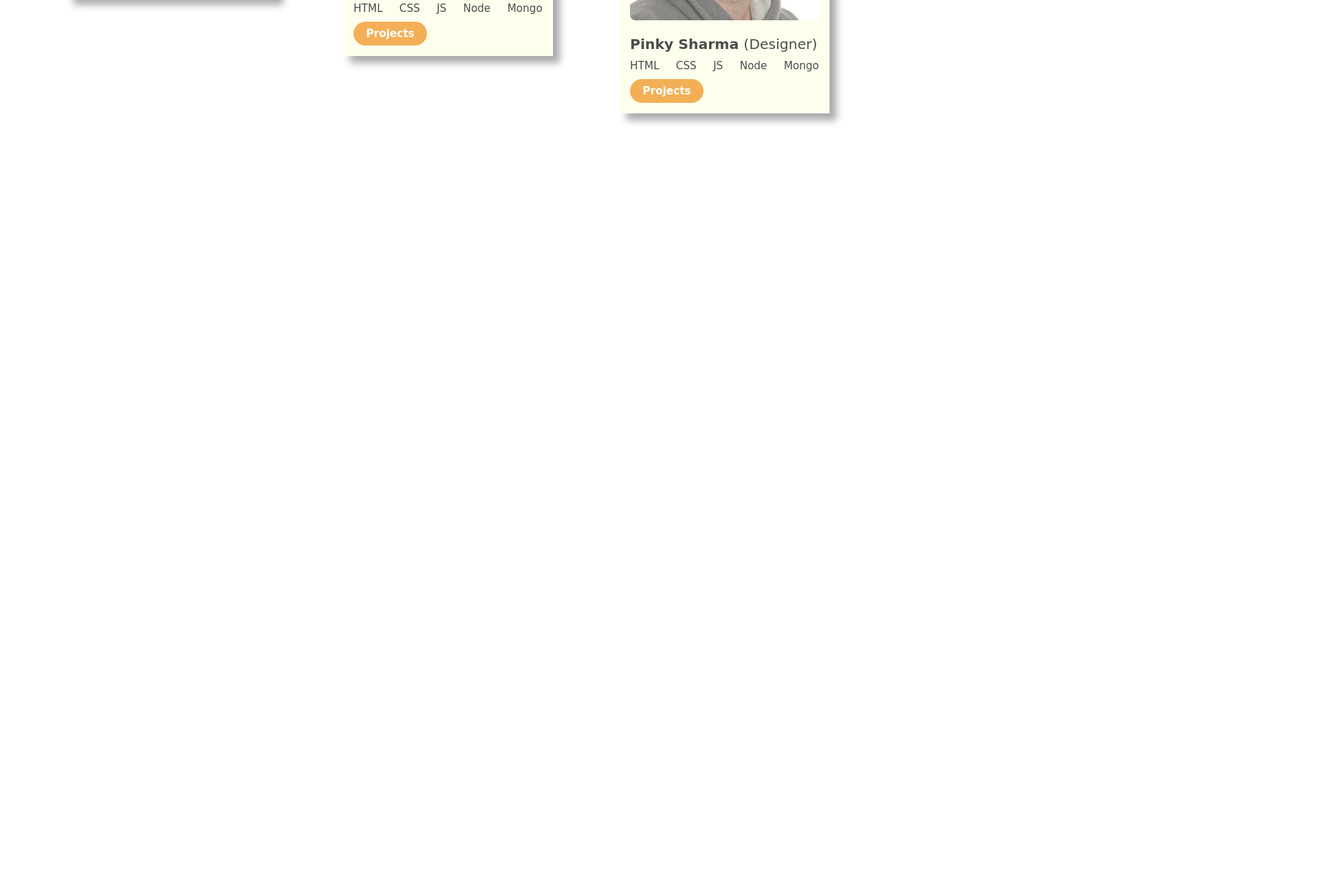
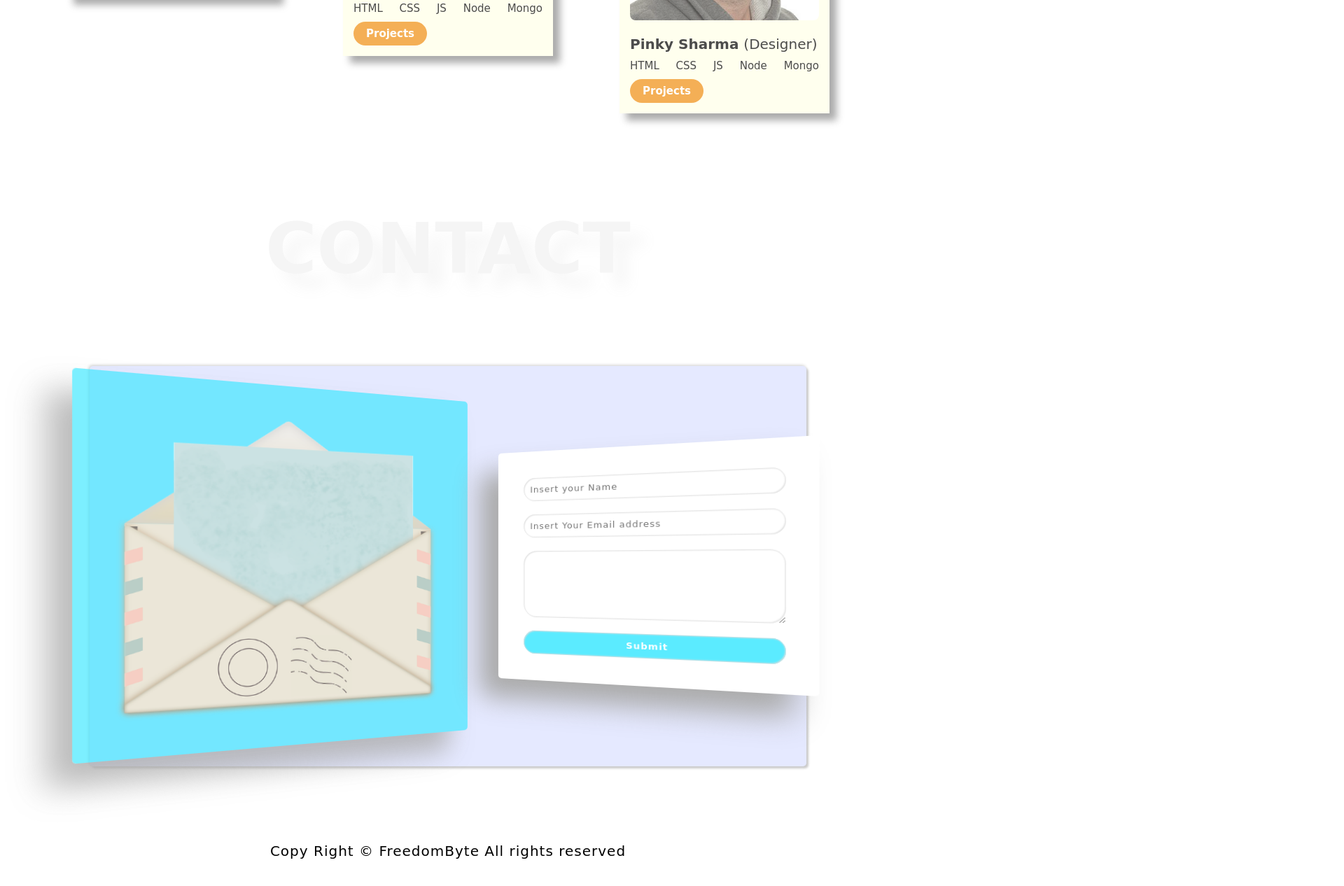
Before and after one commit to cpazad/Too-Creative, a plain HTML site: page index.html in a window 1280 px wide. Shown: the part 2218-3484 px from the top of the page at 70% size, 1920 px wide, since content can reach past the window. Before the commit the page ends 2460 px from the top, so only its background shows below. Drawn offline with Linux system fonts and the light colour scheme; a web font is replaced by a local one.

Commit message:
footer section done

```diff
--- a/index.html
+++ b/index.html
@@ -158,7 +158,22 @@
             </div>
 
         </section>
-        <!-- Section 2 Ends  -->
+        <!-- Section 3 Ends  -->
+
+        <section class="section-4">
+            <h1 class="section-heading">Contact</h1>
+            <div class="form-container">
+                <img src="images/form-img.png" alt="picture of an Envelop" class="form-img">
+                <form class="contact-form" action="">
+                    <input type="text" placeholder="Insert your Name">
+                    <input type="email" placeholder="Insert Your Email address">
+                    <textarea name="" id=""></textarea>
+                    <input type="submit">
+                </form>
+            </div>
+            <p class="copy-right"> Copy Right &copy; FreedomByte All rights reserved </p>
+
+        </section>
 
     </div>
 
--- a/style.css
+++ b/style.css
@@ -17,10 +17,14 @@ font-family: 'Monoton', cursive;
 html {
   font-size: 62.5%;
 }
-body {
+.container {
   overflow-x: hidden;
+  width: 100%;
 }
 /* Common CSS Ends */
+
+
+
 
 /*  Section 1 CSS */
 .section-1 {
@@ -107,6 +111,9 @@ body {
 }
 /* End of Section 1 */
 
+
+
+
 /*  Section 2 CSS start */
 .section-2 {
   width: 100%;
@@ -186,6 +193,8 @@ body {
 }
 
 /*  Section 2 CSS Ends */
+
+
 
 /* /////////////////////////////////////////////////// */
 
@@ -309,3 +318,88 @@ body {
 }
 
 /*  Section 3 (Team) CSS Ends */
+
+/* Footer section with contact starts */
+.section-4 {
+    width: 100%;
+    height: 130vh;
+    display: flex;
+    flex-direction: column;
+    justify-content: space-around;
+    align-items: center;
+}
+
+.form-container{
+    width: 80%;
+    height: 55%;
+    background-color: #e5e9ff;
+    display: flex;
+    justify-content: space-around;
+    align-items: center;
+    box-shadow: .3rem .3rem .3rem #ccc,  -0.1rem -0.1rem 0.4rem #ccc;;
+    border-radius: 5px;
+    perspective: 100rem;
+}
+.form-img{
+    width: 55rem;
+    height: auto;
+    background-color: rgba(50, 231, 255, 0.8);
+    padding: 5rem;
+    opacity: 0.8;
+    box-shadow: -3rem 3rem 4rem #aaa;
+    border-radius: 0.5rem;
+    opacity: .8;
+    transform: rotateY(20deg);
+    transition: all 0.5s;
+}
+.form-img:hover {
+  transform: translateY(-2rem) rotateY(20deg);
+  box-shadow: -5rem 5rem 7rem #aaa;
+}
+.contact-form {
+  width: 44rem;
+  background-color: #fff;
+  padding: 3rem;
+  display: flex;
+  flex-direction: column;
+  box-shadow: -3rem 3rem 4rem #aaa;
+  border-radius: .5rem;
+  transform: rotateY(-20deg);
+  transition: all 0.5s;
+}
+.contact-form:hover {
+  transform: translateY(-2rem) rotateY(-20deg);
+  box-shadow: 2rem 2rem 3rem #aaa;
+}
+.contact-form input, .contact-form textarea {
+  margin: 1rem;
+  padding: 1rem;
+  font-size: 1.3rem;
+  letter-spacing: .1rem;
+  border: none;
+  border-radius: 2rem ;
+  box-shadow: inset .1rem .1rem .2rem #ddd, inset -0.1rem -0.1rem .2rem #ddd;
+
+}
+.contact-form textarea {
+  max-width: 100%;
+  min-width: 70%;
+  max-height: 15rem;
+  min-height: 10rem;
+}
+.contact-form input[type="submit"]{
+  background-color: rgba(50, 231, 255, 0.8);
+  color: #ffffff;
+  font-weight: 800;
+}
+
+.contact-form input[type="submit"]:hover{
+  background-color: rgba(20, 183, 204, 0.8) ;
+}
+
+.copy-right {
+  font-size: 2rem;
+  letter-spacing: .1rem;
+
+}
+/* Footer section with contact Ends */
```
